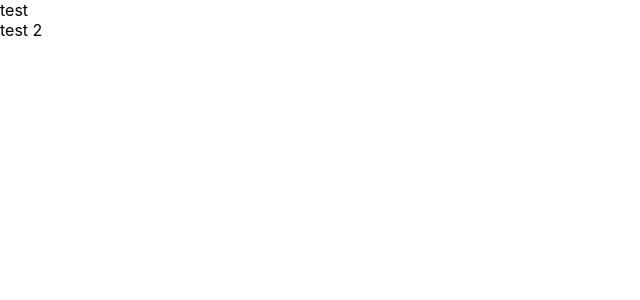
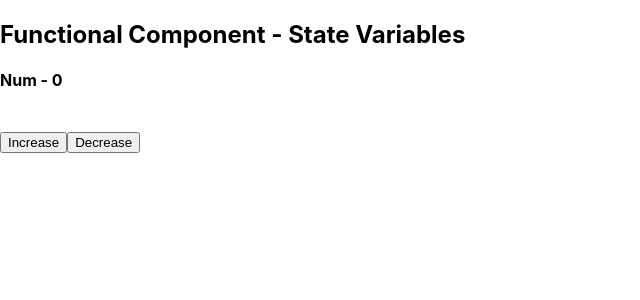
Before and after one commit to hashedbitinnovations/alphabeta_react, a React (Create React App) app: page / in a window 1280 px wide. Shown: the top 300 px of the page, without its empty margins (0-640 px from the left). Built offline with nearby package versions, Linux system fonts and the light colour scheme.

Commit message:
State in React

```diff
--- a/src/components/Dashboard.js
+++ b/src/components/Dashboard.js
@@ -38,9 +38,9 @@ const Dash = () => {
 
     ]
 
-    let age = 15;
+    let age = 21;
 
-    let status = false;
+    let status = true;
 
     return(
         <div>
--- /dev/null
+++ b/src/components/StateFn.js
@@ -0,0 +1,53 @@
+import React, {useState} from "react";
+
+const StateFn = () => {
+
+    // let num = 0
+    //syntax to create a state variable
+    const [count, setCount] = useState(0)
+    //usestate is hook to create a state varibale
+    //count is state variable and useCount is function to update that state variable.
+    // useState return an array from which we are destructuring variable and function
+    //count can be just updated by setCount, nothing else
+    //setCount can not update anything else
+    //name and fn name can be anything
+    //value passed as parameter to usestate defines the data type of that state variable, also it sets initial value
+    //setCount works in async mode
+
+
+    const increaseFn = () => {
+        console.log('increase clicked.....')
+        //console.log('Before Increment', num)
+        //num = num + 1;
+        setCount(count => count + 1)
+        console.log(count)
+        //console.log('Afrer Increment', num)
+    }
+
+    const decreaseFn = () => {
+        console.log('decrease clicked.....')
+        //console.log('Before Increment', num)
+        //num = num - 1;
+        setCount(count => count - 1)
+        console.log(count)
+        //console.log('Afrer Increment', num)
+    }
+
+    return(
+        <>
+        <h2>Functional Component - State Variables</h2>
+
+        <h4 id='numdisplay'>Num - {count}</h4>
+        <br></br>
+
+        <button onClick={increaseFn}>Increase</button>
+        <button onClick={decreaseFn}>Decrease</button>
+
+        </>
+    )
+}
+
+export default StateFn;
+
+
+//Counter Implementation
--- a/src/index.js
+++ b/src/index.js
@@ -4,6 +4,7 @@ import App from './App';
 import Home from './Home';
 import Dash from './components/Dashboard';
 import About from './components/About';
+import StateFn from './components/StateFn';
 
 const root = ReactDOM.createRoot(document.getElementById('root'));
-root.render(<About />);
+root.render(<StateFn />);
```
Also changed, not shown: 1 other file (tests, documents, lock files or other folders).
